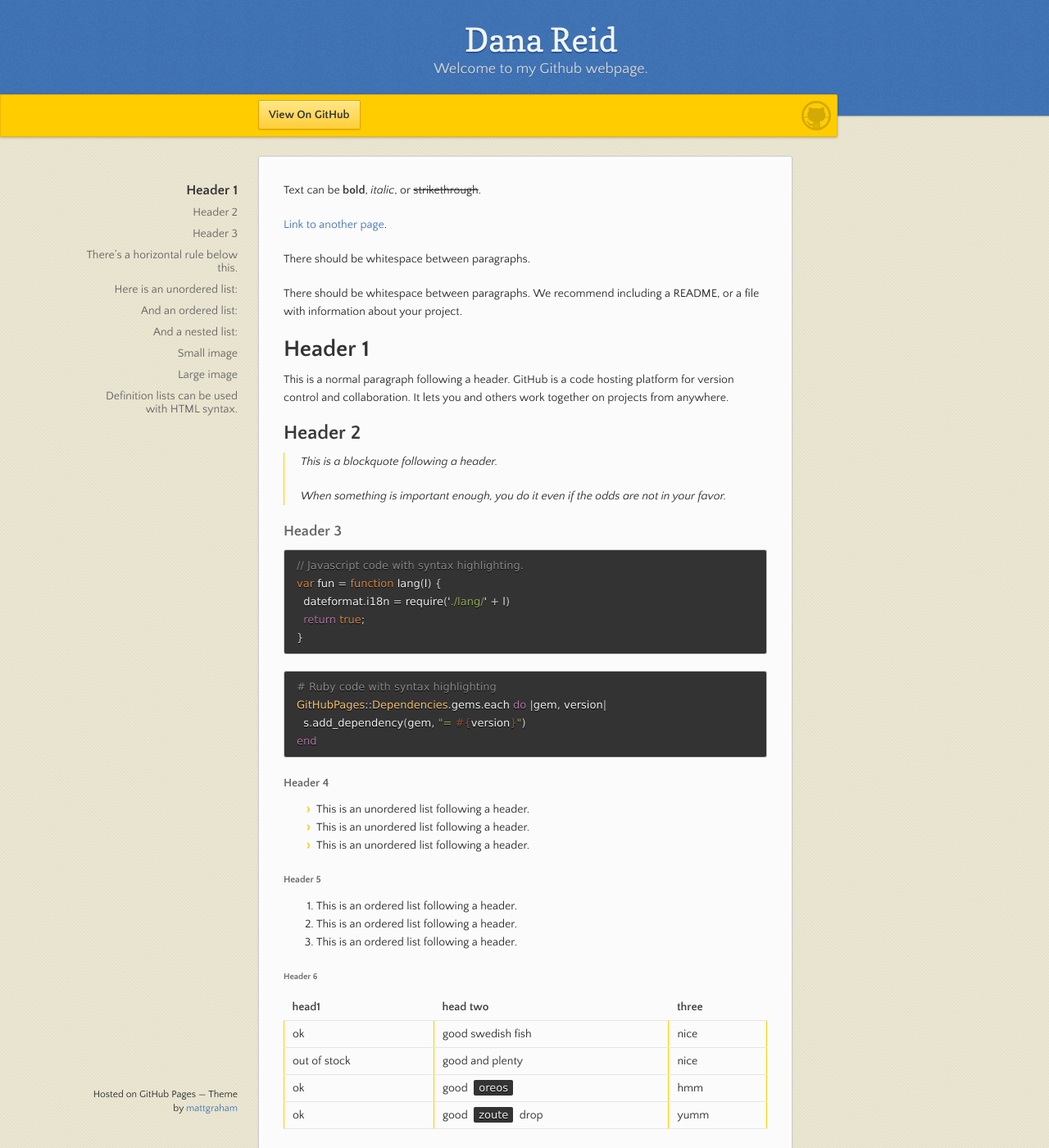
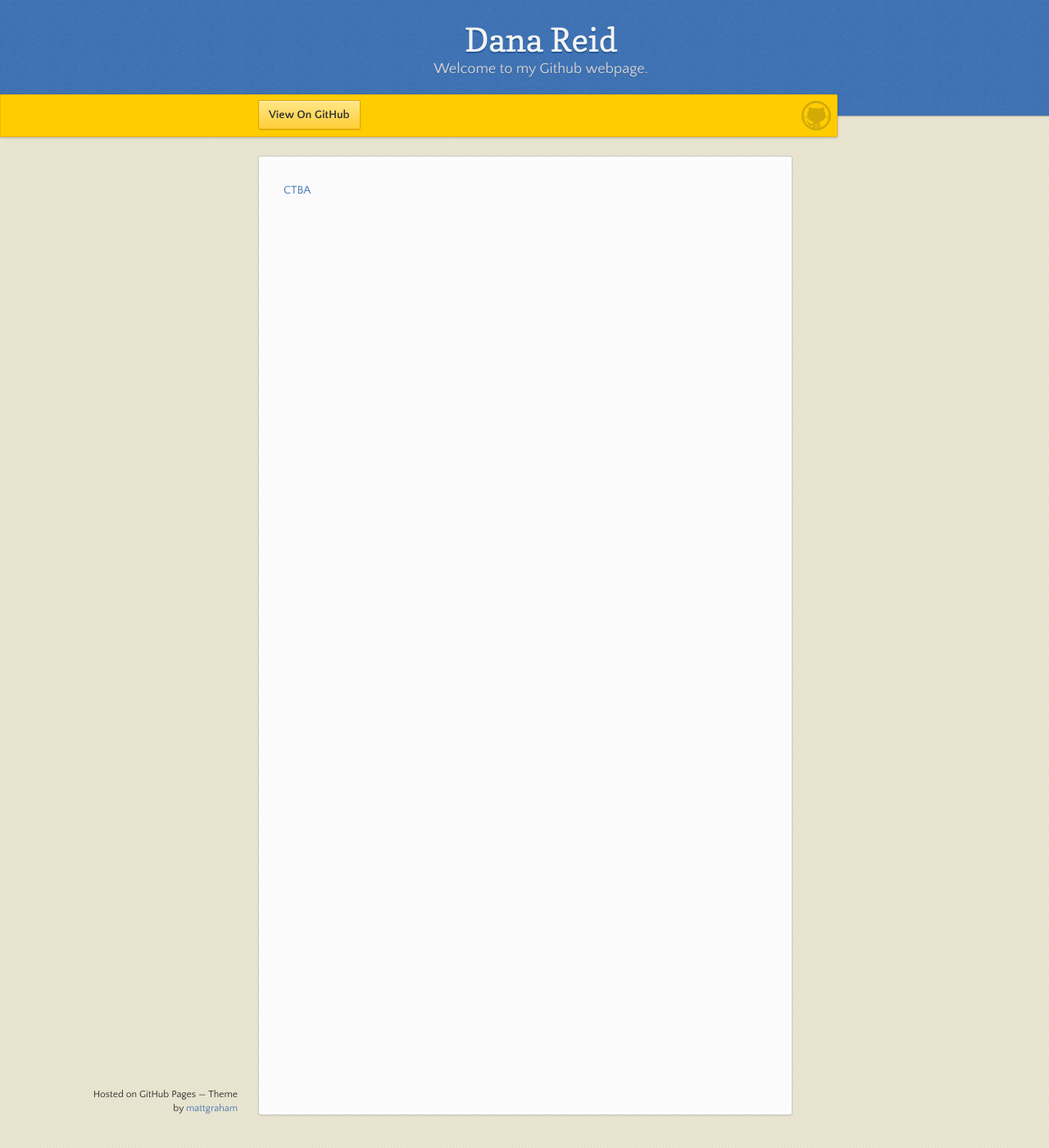
Before and after one commit to drmoats/drmoats.github.io, a Jekyll site: the page built from index.md, in a window 1280 px wide and 1400 px high. Shown: the whole window at 82% size. Built offline with Jekyll 4.4.1, drawn with Linux system fonts in a browser that asks for light colours; our own code applies the rules of GitHub Pages for plain Markdown files; some of the changed text lies outside the part shown.

Commit message:
Update index.md

````diff
--- a/index.md
+++ b/index.md
@@ -3,122 +3,4 @@ title: GitHub webpage for Dana Reid
 description: This page has been created as part of a project for my MSBA program at the COllege of William and Mary
 ---
 
-Text can be **bold**, _italic_, or ~~strikethrough~~.
-
-[Link to another page](./another-page.html).
-
-There should be whitespace between paragraphs.
-
-There should be whitespace between paragraphs. We recommend including a README, or a file with information about your project.
-
-# Header 1
-
-This is a normal paragraph following a header. GitHub is a code hosting platform for version control and collaboration. It lets you and others work together on projects from anywhere.
-
-## Header 2
-
-> This is a blockquote following a header.
->
-> When something is important enough, you do it even if the odds are not in your favor.
-
-### Header 3
-
-```js
-// Javascript code with syntax highlighting.
-var fun = function lang(l) {
-  dateformat.i18n = require('./lang/' + l)
-  return true;
-}
-```
-
-```ruby
-# Ruby code with syntax highlighting
-GitHubPages::Dependencies.gems.each do |gem, version|
-  s.add_dependency(gem, "= #{version}")
-end
-```
-
-#### Header 4
-
-*   This is an unordered list following a header.
-*   This is an unordered list following a header.
-*   This is an unordered list following a header.
-
-##### Header 5
-
-1.  This is an ordered list following a header.
-2.  This is an ordered list following a header.
-3.  This is an ordered list following a header.
-
-###### Header 6
-
-| head1        | head two          | three |
-|:-------------|:------------------|:------|
-| ok           | good swedish fish | nice  |
-| out of stock | good and plenty   | nice  |
-| ok           | good `oreos`      | hmm   |
-| ok           | good `zoute` drop | yumm  |
-
-### There's a horizontal rule below this.
-
-* * *
-
-### Here is an unordered list:
-
-*   Item foo
-*   Item bar
-*   Item baz
-*   Item zip
-
-### And an ordered list:
-
-1.  Item one
-1.  Item two
-1.  Item three
-1.  Item four
-
-### And a nested list:
-
-- level 1 item
-  - level 2 item
-  - level 2 item
-    - level 3 item
-    - level 3 item
-- level 1 item
-  - level 2 item
-  - level 2 item
-  - level 2 item
-- level 1 item
-  - level 2 item
-  - level 2 item
-- level 1 item
-
-### Small image
-
-![Octocat](https://github.githubassets.com/images/icons/emoji/octocat.png)
-
-### Large image
-
-![Branching](https://guides.github.com/activities/hello-world/branching.png)
-
-
-### Definition lists can be used with HTML syntax.
-
-<dl>
-<dt>Name</dt>
-<dd>Godzilla</dd>
-<dt>Born</dt>
-<dd>1952</dd>
-<dt>Birthplace</dt>
-<dd>Japan</dd>
-<dt>Color</dt>
-<dd>Green</dd>
-</dl>
-
-```
-Long, single-line code blocks should not wrap. They should horizontally scroll if they are too long. This line should be long enough to demonstrate this.
-```
-
-```
-The final element.
-```
+[CTBA](CTBA)
````
